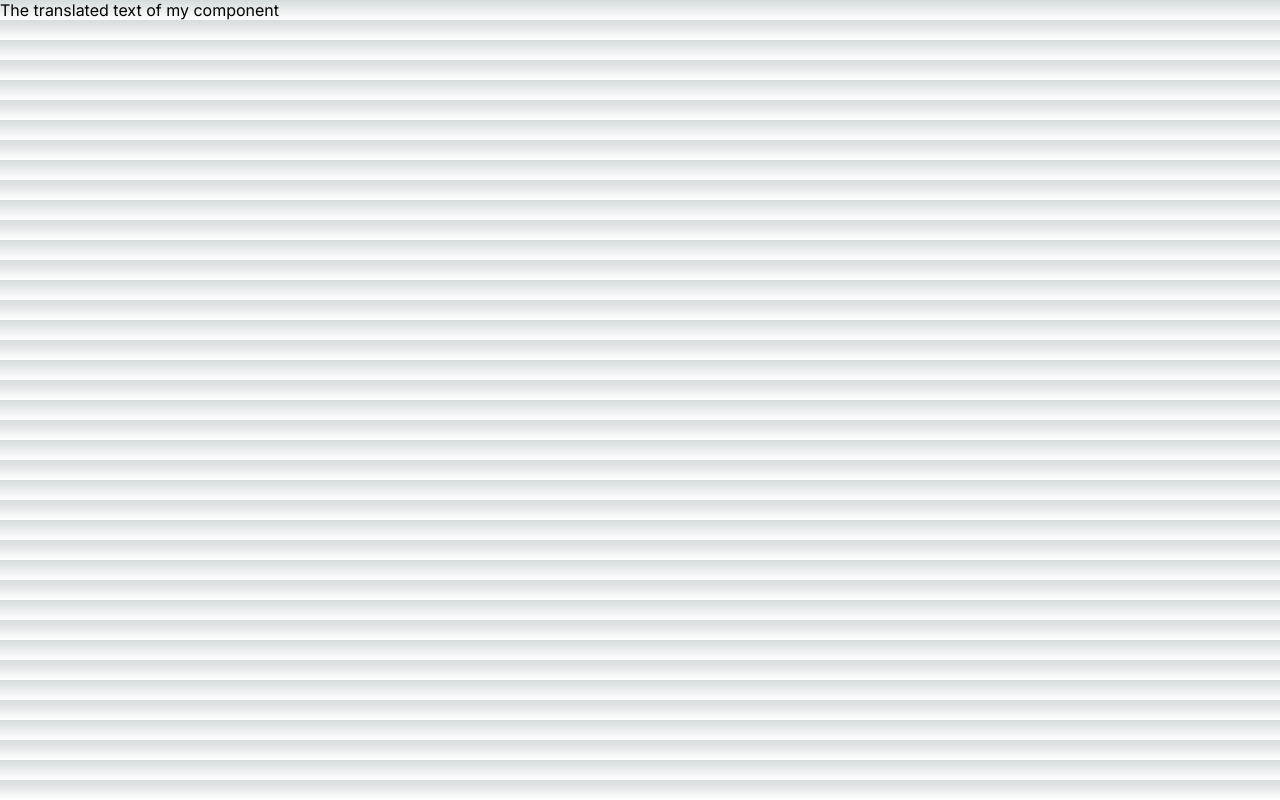
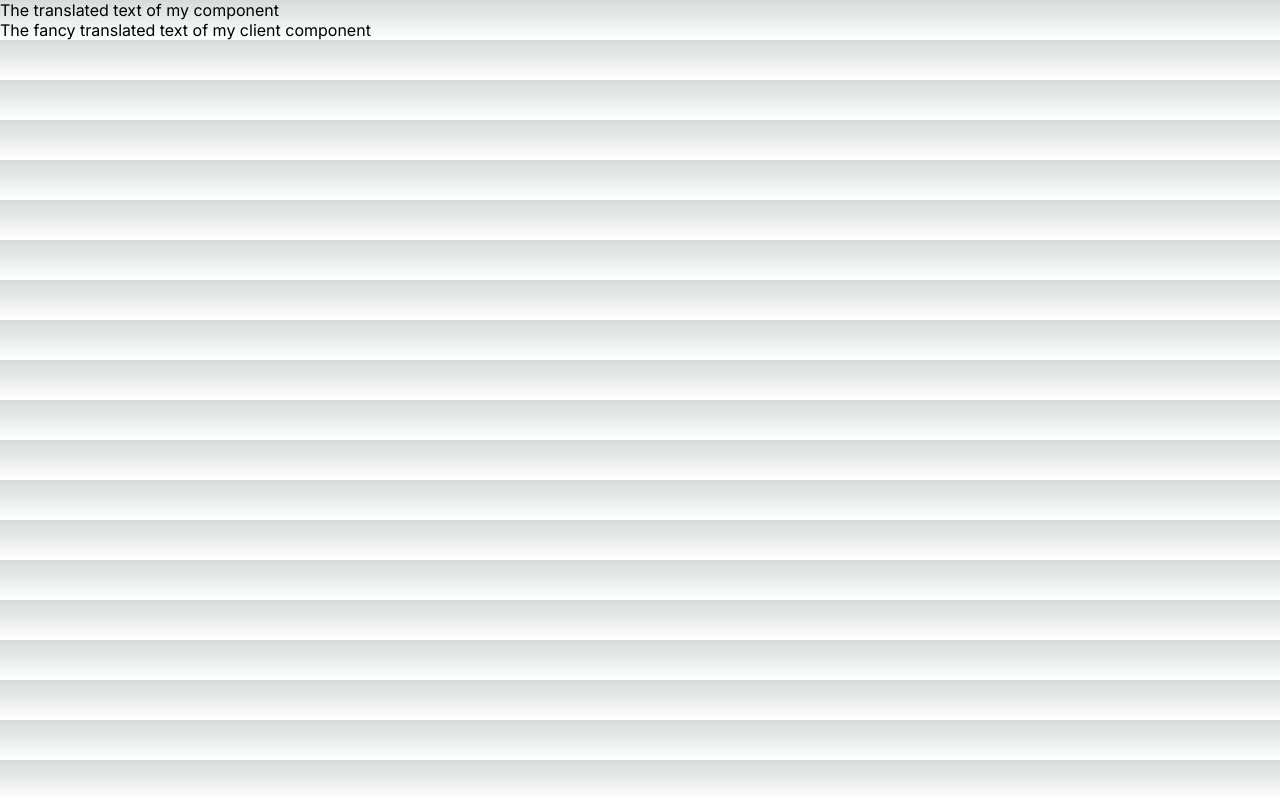
Before and after one commit to marto1980/next-app-i18n, a Next.js app: page /dashboard in a window 1280 px wide. Built offline with nearby package versions, Linux system fonts and the light colour scheme.

Commit message:
Add a client component to translate

```diff
--- /dev/null
+++ b/src/app/dashboard/MyClientComponent.tsx
@@ -0,0 +1,5 @@
+'use client'
+
+const MyClientComponent = () => (<div> The fancy translated text of my client component </div>)
+
+export {MyClientComponent}
--- a/src/app/dashboard/page.tsx
+++ b/src/app/dashboard/page.tsx
@@ -1,5 +1,11 @@
 import {MyComponent} from './MyComponent'
+import {MyClientComponent} from './MyClientComponent'
 
 export default function Page() {
-	return <MyComponent />
+	return (
+<>
+		<MyComponent />
+                <MyClientComponent />
+</>
+	       )
 }
```
